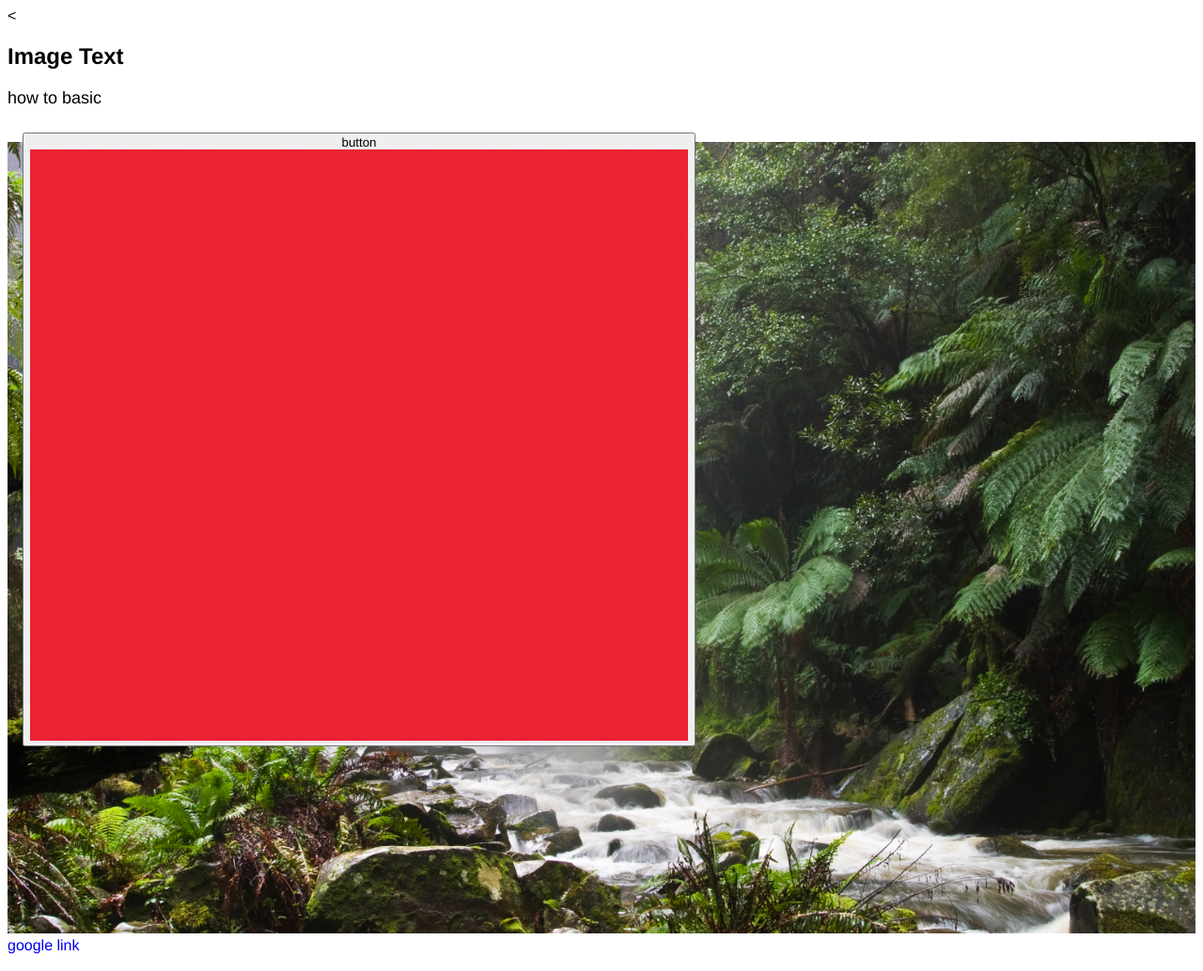
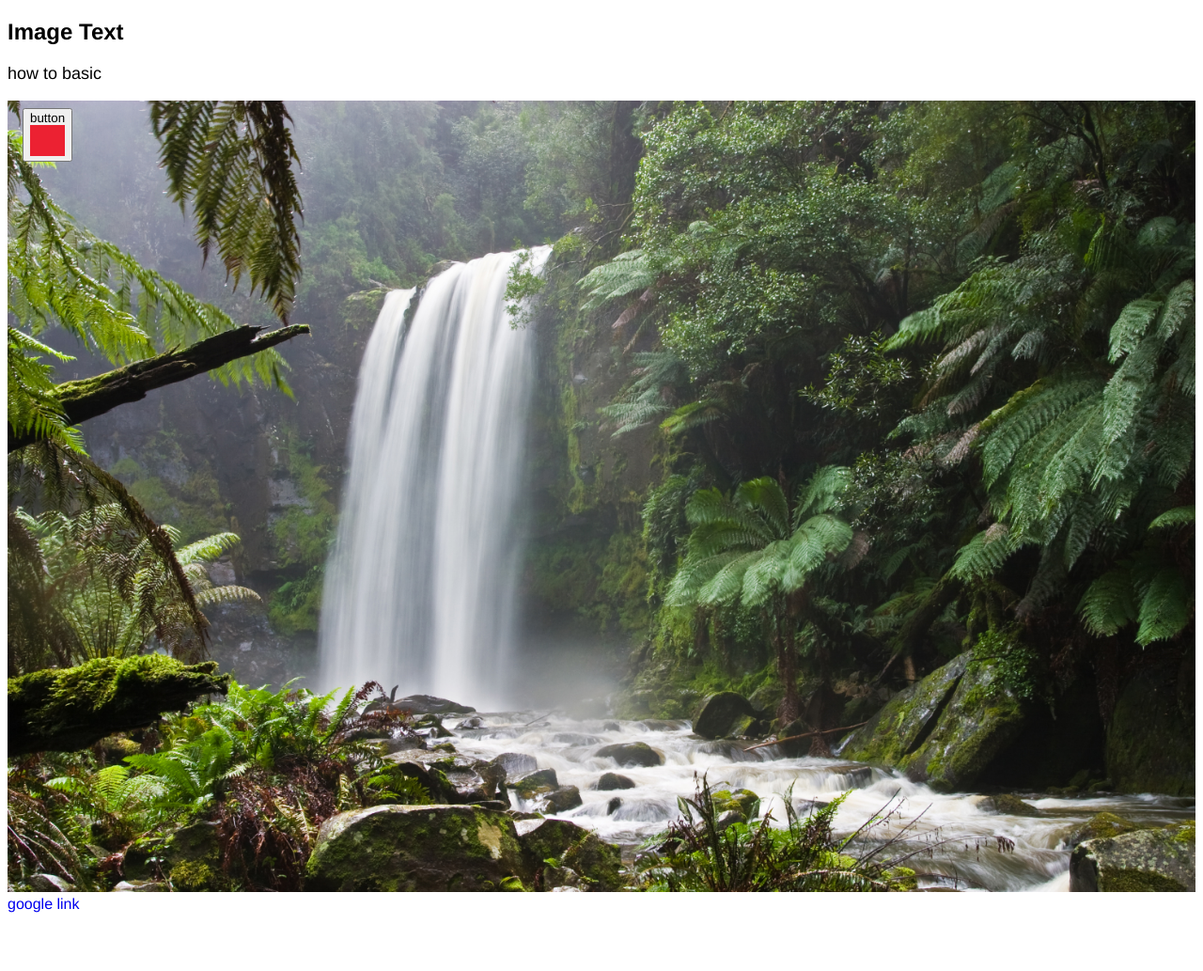
Before and after one commit to KiDoCo/Portfolio, a PHP site: page / in a window 1280 px wide. Shown: the whole page at 94% size. After the commit the page ends 971 px from the top, so only its background shows below. Run offline with PHP 8.4, Linux system fonts and the light colour scheme.

Commit message:
ADD button fix

```diff
--- a/Resources/CSS/Container.css
+++ b/Resources/CSS/Container.css
@@ -2,12 +2,28 @@
     position: relative;
     text-align: center;
     color: white;
+
 }
 
 
 .dropdown {
 	position: absolute;
 	display : inline-block;
+
+
+}
+
+img  {
+	border 1px solid #ddd;
+	border-radius: 4px
+	padding 5px;
+	max-width: 100%;
+	height: auto;
+}
+
+button {
+max-width: 128px;
+height : auto;
 }
 
 .dropdown-content{
--- a/index.html
+++ b/index.html
@@ -6,7 +6,6 @@
 <link href="./Resources/CSS/ImageTextOverlay.css" type="text/css"rel="stylesheet">
 <link href="./Resources/CSS/Container.css" rel="stylesheet">
 <link href="./Resources/CSS/BackGround.css" rel="stylesheet">
-<
 
 </head>
 <body>
@@ -14,21 +13,16 @@
 <h2>Image Text</h2>
 <p>how to basic</p>
 
+
 <div class="container">
 
-	img  {
-	border 1px solid #ddd;
-	border-radius: 4px
-	padding 5px;
-	max-width: 100%;
-	height: auto;
-	}
+
 
 	<img src="Resources/Images/Hopetoun_falls.jpg" alt="Snow" style="width:100%;">
 	<div class= "top-left">
 		 <button class = "dropdown">
 		 button
-		 <img src = "./Resources/Images/testbutton.jpg" alt="test button image" width : inherit  text-align="right">
+		 <img src = "./Resources/Images/testbutton.jpg" alt="test button image" width : 50%  text-align="right">
 		 </button>
 			<div class = "dropdown-content">
 				<p> Faggot </p>
@@ -39,6 +33,8 @@
 
 
 
+
+
 <a href="https://www.google.com/" target="_blank"<p> google link</p></a>
 </body>
 </html>
```
